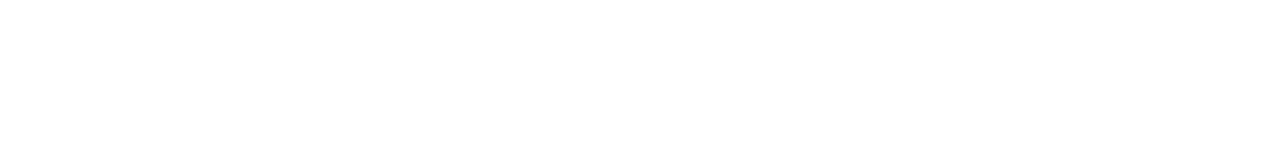
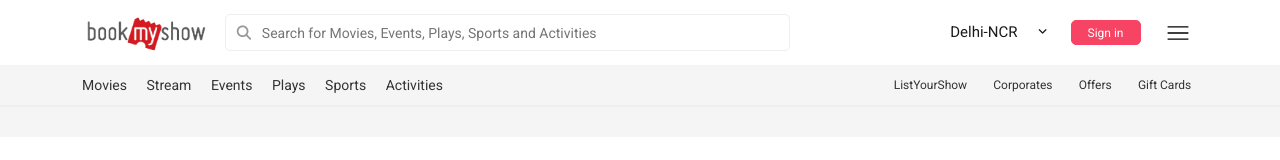
Before and after one commit to Twinkle866/Bookmyshow-Clone, a plain HTML site: page index.html in a window 1280 px wide. Drawn offline with Linux system fonts and the light colour scheme.

Commit message:
added navbar

```diff
--- a/index.html
+++ b/index.html
@@ -1,11 +1,66 @@
 <!DOCTYPE html>
 <html lang="en">
+
 <head>
        <meta charset="UTF-8">
        <meta name="viewport" content="width=device-width, initial-scale=1.0">
        <title>Document</title>
+       <link rel="stylesheet" href="style.css">
+       <style>
+              @import url('https://fonts.googleapis.com/css2?family=Roboto:ital,wght@0,100;0,300;0,400;0,500;0,700;0,900;1,100;1,300;1,400;1,500;1,700;1,900&display=swap');
+       </style>
+       <script src="https://kit.fontawesome.com/d428e5a0de.js" crossorigin="anonymous"></script>
 </head>
+
 <body>
+       <header>
+              <div class="navbar">
+                     <!----------------------------------------------top main navbar------------------------------------------------------- ------->
+                     <div class="logo-search">
+                            <div class="Logo">
+                                   <img src="BKS logo.png" alt="" style="height:55px; width:150px;">
+                            </div>
+                            <div class="Search">
+                                   <i class="fa-solid fa-magnifying-glass"
+                                          style="color:#999999; margin-left:10px; margin-right:10px; transform: scale(0.9);"></i>
+                                   <input type="text"
+                                          placeholder="Search for Movies, Events, Plays, Sports and Activities" style="color:#CCCCCC;">
+                            </div>
 
+                     </div>
+                     <div class="location-signin">
+                            <div class="location">
+                                   Delhi-NCR <i class="fa-solid fa-angle-down"
+                                          style="margin-left:15px; transform: scale(0.7);"></i>
+                            </div>
+                            <input type="submit" value="Sign in" class="signin">
+                            <img src="menu.svg" alt="menu-bar" class="menu" style="color:black; transform: scale(1.3); font-weight: 300;">
+
+                     </div>
+              </div>
+              <!----------------------------------------------second navbar categories----------------------------------------------------------------->
+              <div class="categories">
+                     <ul class="entertain">
+                            <li class="item">Movies</li>
+                            <li class="item">Stream</li>
+                            <li class="item">Events</li>
+                            <li class="item">Plays</li>
+                            <li class="item">Sports</li>
+                            <li class="item">Activities</li>
+                     </ul>
+                     <ul class="services">
+                            <li class="offer">ListYourShow</li>
+                            <li class="offer">Corporates</li>
+                            <li class="offer">Offers</li>
+                            <li class="offer">Gift Cards</li>
+                     </ul>
+              </div>
+       </header>
+
+       <main>
+              <div class="spacing"></div>
+              <div class="movies"></div>
+       </main>
 </body>
+
 </html>
--- a/style.css
+++ b/style.css
@@ -0,0 +1,124 @@
+*{
+       margin:0;
+       padding:0;
+       font-family: "Roboto", sans-serif;
+}
+
+
+.navbar{
+  height:65px;
+  width:100vw;
+  display:flex;
+  align-items: center;
+  background-color: #ffffff;
+  justify-content: space-around;
+}
+
+
+.logo-search{
+       height:50px;
+       width:720px;
+       display:flex;
+       justify-content:space-between;
+       align-items: center;
+}
+
+.Logo{
+       height:60px;
+       width:165px;
+
+       background-size: contain;
+       background-color:transparent;
+}
+.Search{
+       width:600px;
+       height:35px;
+       background-color: #ffffff;
+       border:1px solid rgb(238, 238, 238);
+       border-radius:5px;
+       display:flex;
+       align-items:center;
+
+}
+input[type=text]{
+border: none;
+width:500px;
+height:35px;
+font-size: 14px;
+
+}
+
+.location-signin{
+       display:flex;
+       justify-content: space-evenly;
+       align-items: center;
+       height: 35px;
+       width:280px;
+
+}
+.location{
+       color:#1A1A1A;
+       font-size: 15px;
+       height:25px;
+       width:100px;
+       transform:translateY(3px);
+}
+
+.signin{
+height:25px;
+width:70px;
+background-color: #F84464;
+color:#ffffff;
+border:1px solid rgb(248, 68, 100);
+border-radius: 5px;
+font-size: 12px;
+margin-right:5px;
+}
+
+.categories{
+       height:40px;
+       width:100vw;
+       background-color: #f5f5f5;
+       display:flex;
+       justify-content: space-around;
+       border-bottom: 2px solid rgb(238, 238, 238);
+}
+.entertain{
+       height:40px;
+       width:400px;
+       display: flex;
+       justify-content: space-evenly;
+       align-items: center;
+       transform: translateX(-70px);
+}
+.item{
+       font-size: 14px;
+       color:#333333;
+       list-style-type: none;
+}
+
+.services{
+       height:40px;
+       width:350px;
+       display:flex;
+       justify-content: space-evenly;
+       align-items: center;
+       transform: translateX(70px);
+
+}
+
+.offer{
+       font-size: 12px;
+       color:#333333;
+       list-style-type: none;
+}
+
+.spacing{
+       height:30px;
+       width:100vw;
+       background-color: #f5f5f5;
+}
+
+.movies{
+
+}
```
Also changed, not shown: BKS logo.png (added), menu.svg (added).
